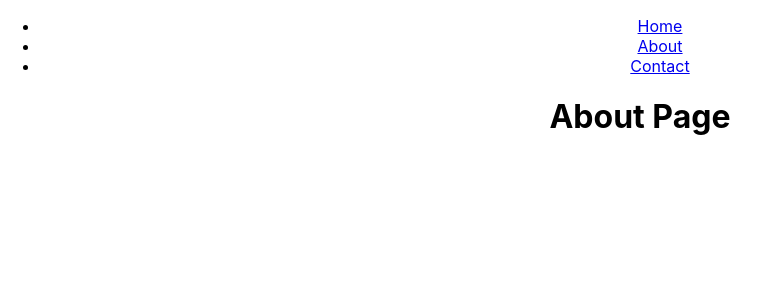
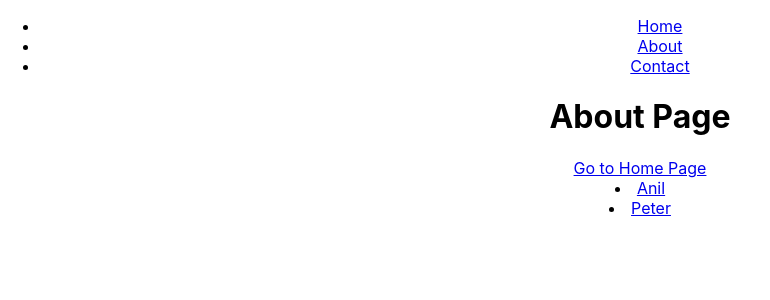
Before and after one commit to SureshKumar-2404/shopify_react, a React (Create React App) app: page /About in a window 1280 px wide. Shown: the top 300 px of the page, without its empty margins (0-770 px from the left). Built offline with nearby package versions, Linux system fonts and the light colour scheme.

Commit message:
dynamic routing

```diff
--- a/src/App.js
+++ b/src/App.js
@@ -13,7 +13,7 @@
       <Routes>
         <Route path="/" element={<Home />} />
         <Route path="/About" element={<About />} />
-        <Route path="/user" element={<User />} />
+        <Route path="/user/:name" element={<User />} />
         <Route path="/*" element={<Navigate to="/" />} />
       </Routes>
     </div>
--- a/src/component/About.js
+++ b/src/component/About.js
@@ -1,8 +1,18 @@
 import React from 'react';
+import { Link } from 'react-router-dom';
+function About() {
+    return (
+        <div>
+            <h1>About Page</h1>
+            <Link to="/">Go to Home Page</Link>
+            <li>
+                <Link to="/user/anil">Anil</Link>
+            </li>
+            <li>
+                <Link to="/user/peter">Peter</Link>
+            </li>
+        </div>
 
-function About() {
-    return(
-        <h1>About Page</h1>
     )
 }
 
--- a/src/component/User.js
+++ b/src/component/User.js
@@ -1,7 +1,11 @@
+import { useParams } from "react-router-dom";
 function User() {
+    const params = useParams();
+    const { name } = params;
+    console.log('name', name);
     return (
         <div>
-            <h1>User Details</h1>
+            <h1>{name} Page</h1>
         </div>
     )
 }
```
